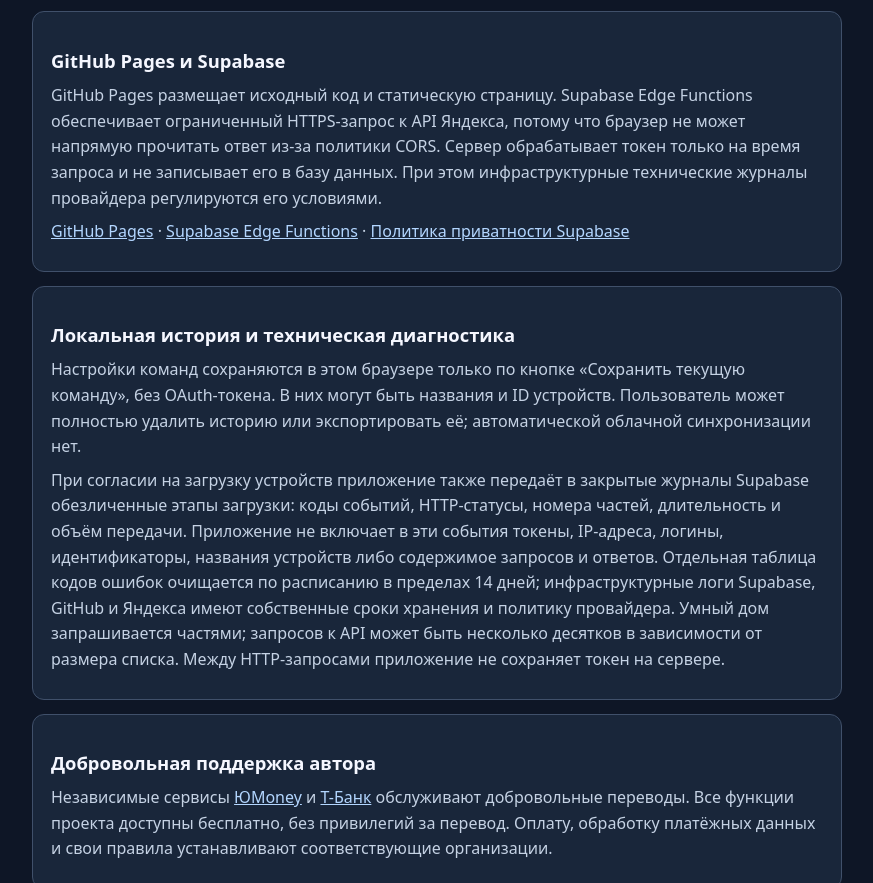
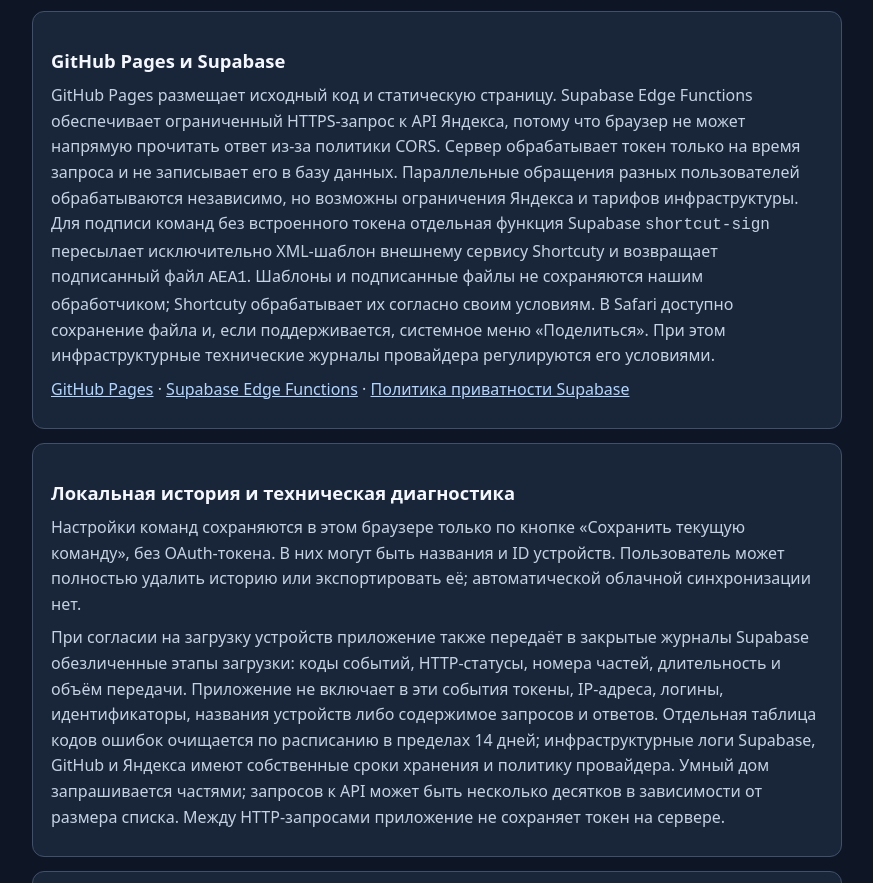
Before and after one commit to mapkepp/tools, a website: page services.html in a window 1280 px wide. Shown: the part 1288-2171 px from the top of the page, without its empty margins (203-1076 px from the left). Drawn offline with Linux system fonts and the light colour scheme.

Commit message:
docs(privacy): document token-free signing relay, concurrency limits and Safari download

```diff
--- a/services.html
+++ b/services.html
@@ -18,7 +18,7 @@
 <p>Локальное создание QR-кодов на устройстве пользователя, без передачи ссылки стороннему QR-провайдеру. QRCode.js — программная библиотека под MIT License.</p>
 <p><a href="https://github.com/davidshimjs/qrcodejs" target="_blank" rel="noopener noreferrer">Исходный проект</a> · <a href="./studio/vendor/LICENSE-qrcodejs" target="_blank" rel="noopener noreferrer">Полное уведомление об авторском праве и лицензия MIT</a></p></article>
 <article><h2>GitHub Pages и Supabase</h2>
-<p>GitHub Pages размещает исходный код и статическую страницу. Supabase Edge Functions обеспечивает ограниченный HTTPS-запрос к API Яндекса, потому что браузер не может напрямую прочитать ответ из-за политики CORS. Сервер обрабатывает токен только на время запроса и не записывает его в базу данных. При этом инфраструктурные технические журналы провайдера регулируются его условиями.</p>
+<p>GitHub Pages размещает исходный код и статическую страницу. Supabase Edge Functions обеспечивает ограниченный HTTPS-запрос к API Яндекса, потому что браузер не может напрямую прочитать ответ из-за политики CORS. Сервер обрабатывает токен только на время запроса и не записывает его в базу данных. Параллельные обращения разных пользователей обрабатываются независимо, но возможны ограничения Яндекса и тарифов инфраструктуры. Для подписи команд без встроенного токена отдельная функция Supabase <code>shortcut-sign</code> пересылает исключительно XML-шаблон внешнему сервису Shortcuty и возвращает подписанный файл <code>AEA1</code>. Шаблоны и подписанные файлы не сохраняются нашим обработчиком; Shortcuty обрабатывает их согласно своим условиям. В Safari доступно сохранение файла и, если поддерживается, системное меню «Поделиться». При этом инфраструктурные технические журналы провайдера регулируются его условиями.</p>
 <p><a href="https://docs.github.com/en/pages" target="_blank" rel="noopener noreferrer">GitHub Pages</a> · <a href="https://supabase.com/docs/guides/functions" target="_blank" rel="noopener noreferrer">Supabase Edge Functions</a> · <a href="https://supabase.com/privacy" target="_blank" rel="noopener noreferrer">Политика приватности Supabase</a></p></article>
 <article><h2>Локальная история и техническая диагностика</h2>
 <p>Настройки команд сохраняются в этом браузере только по кнопке «Сохранить текущую команду», без OAuth-токена. В них могут быть названия и ID устройств. Пользователь может полностью удалить историю или экспортировать её; автоматической облачной синхронизации нет.</p>
```
